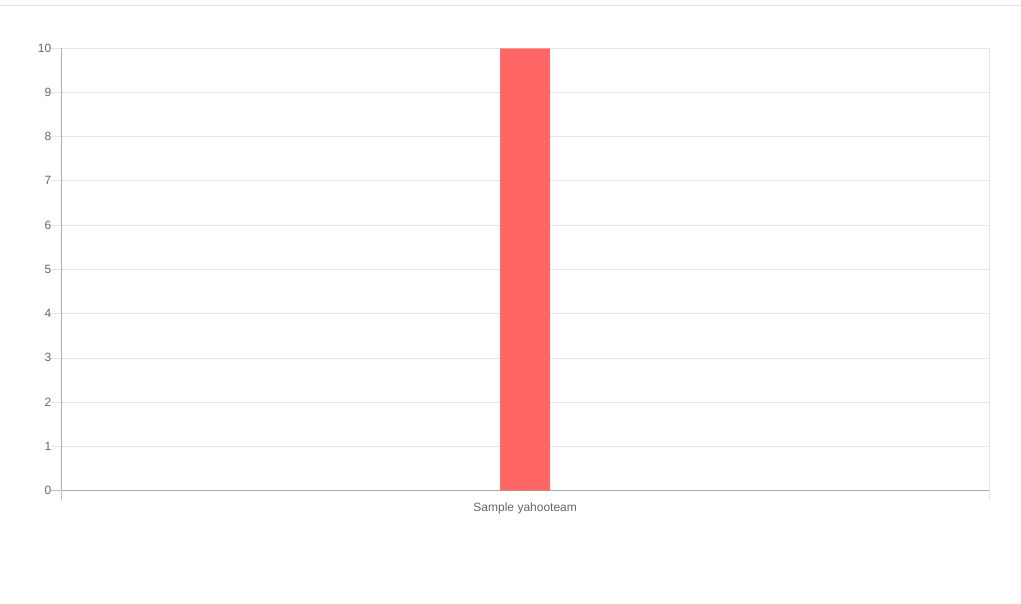
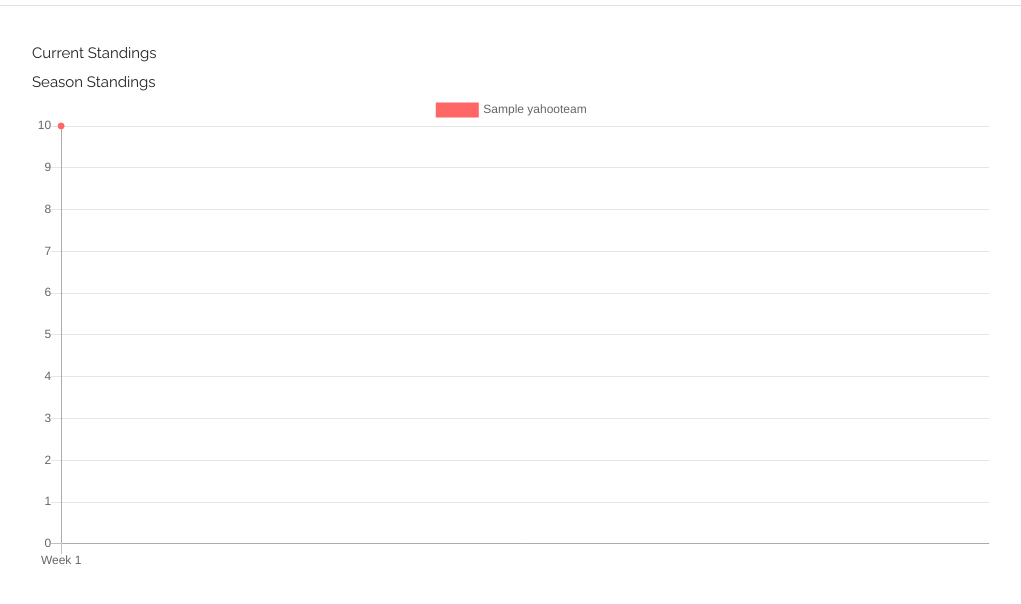
Before and after one commit to cody-scott/JJE_App, a Django app: page /standings/ in a window 1280 px wide. Shown: the part 65-669 px from the top of the page, without its empty margins (128-1149 px from the left). Run offline with Django 3.2, Linux system fonts and the light colour scheme; tables that the repository leaves empty hold one stand-in row (values such as "Sample post"); parts of the project's set-up code (start-up, migrations or seed data) failed here and were passed over; some libraries are stand-ins or nearby versions.

Commit message:
standings

```diff
--- a/JJE_Standings/static/JJE_Standings/worker.js
+++ b/JJE_Standings/static/JJE_Standings/worker.js
@@ -1,7 +1,7 @@
 var base_url = location["protocol"] + "//" + location["host"] + "/";
 var standings_api = base_url + "api" + "/";
 var current_standings_url = standings_api + "standings/";
-var all_standings_url = standings_api + "/all_standings/";
+var all_standings_url = standings_api + "all_standings/";
 
 var colors = [
     '#FF6666',
@@ -17,8 +17,11 @@ var colors = [
     '#FF66FF',
     '#FF66B2'
 ];
+var all_colors = colors;
 
 var standings_data;
+var all_standings_data;
+var week_labels;
 function get_standings() {
     $.getJSON(
         current_standings_url + "?format=json", function(data) {
@@ -31,7 +34,8 @@ function get_standings() {
 function get_all_standings() {
     $.getJSON(
         all_standings_url + "?format=json", function(data) {
-            standings_data = process_data(data);
+            all_standings_data = process_all_standings(data);
+            create_season_chart();
         }
     )
 }
@@ -42,10 +46,6 @@ function process_data(data) {
     var lbl = [];
     for (var i=0; i < data.length; i++) {
         var current_team = data[i];
-        // dt.push({
-        //     'x': current_team['team']['team_name'],
-        //     'y': current_team["stat_point_total"]
-        // });
         lbl.push(current_team['team']['team_name']);
         dt.push(current_team['stat_point_total'])
     }
@@ -59,10 +59,56 @@ function process_data(data) {
     return out_data;
 }
 
+function sortNumber(a,b) {
+    return a - b;
+}
+
+function process_all_standings(data) {
+    var out_dct = {};
+    var week_list = [];
+    for (var i=0; i < data.length; i++) {
+        var c_row = data[i];
+        var tm = c_row['team']['team_name'];
+        var standings_week_int = parseInt(c_row["standings_week"]);
+        var standings_points_int = parseInt(c_row["stat_point_total"]);
+        if (!out_dct[tm]) {
+            out_dct[tm] = [];
+        }
+        out_dct[tm].push(
+            {x: "Week " + standings_week_int, y: standings_points_int}
+        );
+        if (week_list.indexOf(standings_week_int) < 0) {
+            week_list.push(standings_week_int)
+        }
+        week_list.sort(sortNumber);
+    }
+    week_labels = week_list.map(function(x) { return ["Week " + x]});
+    var values = [];
+    var tmp_keys = [];
+
+    for (var key in out_dct) {
+        tmp_keys.push(key);
+    }
+    tmp_keys.sort();
+
+    for (var i=0; i<tmp_keys.length; i++) {
+        var key = tmp_keys[i];
+        var tmp = {
+            label: key,
+            data: out_dct[key],
+            fill: false,
+            borderColor: colors[i],
+            backgroundColor: colors[i]
+        };
+        values.push(tmp);
+    }
+
+    return values;
+}
 
 var myChart;
 function create_chart() {
-    var ctx = document.getElementById("myChart");
+    var ctx = document.getElementById("current_standings_chart");
 
     myChart = new Chart(ctx, {
         type: 'bar',
@@ -79,7 +125,7 @@ function create_chart() {
                     ticks: {
                         autoSkip: false
                     }
-                    }],
+                }],
             },
             legend: {
                 display: false
@@ -87,6 +133,33 @@ function create_chart() {
         }
     },);
 }
+
+function create_season_chart() {
+    var ctx = document.getElementById("season_chart");
+
+    var season_chart = new Chart(ctx, {
+        type: 'line',
+        data: {
+            labels: week_labels,
+            datasets: all_standings_data
+        },
+        options: {
+            scales: {
+                yAxes: [{
+                    ticks: {
+                        beginAtZero:true
+                    }
+                }],
+                xAxes: [],
+            },
+            legend: {
+                display: true
+            },
+        }
+    },);
+}
+
+
 
 function check_chart_hidden() {
     var hidden = $(".canvas_column").attr('hidden');
@@ -137,20 +210,22 @@ function resize_checker() {
 
 function load_chart() {
     get_standings();
-                chart_loaded = true;
+    chart_loaded = true;
 }
 
 var chart_loaded = false;
 var is_mobile = false;
 
 $(document).ready(function() {
-    if( /Android|webOS|iPhone|iPad|iPod|BlackBerry|IEMobile|Opera Mini/i.test(navigator.userAgent) ) {
+    get_standings();
+    get_all_standings();
+    create_season_chart();
+    if( /Android|webOS|iPhone|iPod|BlackBerry|IEMobile|Opera Mini/i.test(navigator.userAgent) ) {
         is_mobile = true;
         resize_checker()
     }
     else {
         show_chart();
-        get_standings()
     }
 
     console.log(is_mobile);
--- a/JJE_Standings/templates/JJE_Standings/standings.html
+++ b/JJE_Standings/templates/JJE_Standings/standings.html
@@ -5,9 +5,22 @@
     <script src="https://cdnjs.cloudflare.com/ajax/libs/Chart.js/2.7.2/Chart.js"></script>
     <script src="{% static 'JJE_Standings/worker.js' %}"></script>
     <div class="container standings-container">
-                <div class="row land_view">
+        <div class="land_view">
+            <div class="row">
                 <div class="twelve columns padded nowrap">
-                        <canvas id="myChart" width="100%" height="50%"></canvas>
+                    <details>
+                        <summary>Current Standings</summary>
+                        <canvas id="current_standings_chart" width="100%" height="50%"></canvas>
+                    </details>
+                </div>
+            </div>
+            <div class="row">
+                <div class="twelve columns padded nowrap">
+                    <details open>
+                        <summary>Season Standings</summary>
+                        <canvas id="season_chart" width="100%" height="50%"></canvas>
+                    </details>
+                </div>
             </div>
         </div>
         <div class="row port_view">
```
Lines whose indentation alone changed are shown as unchanged.
